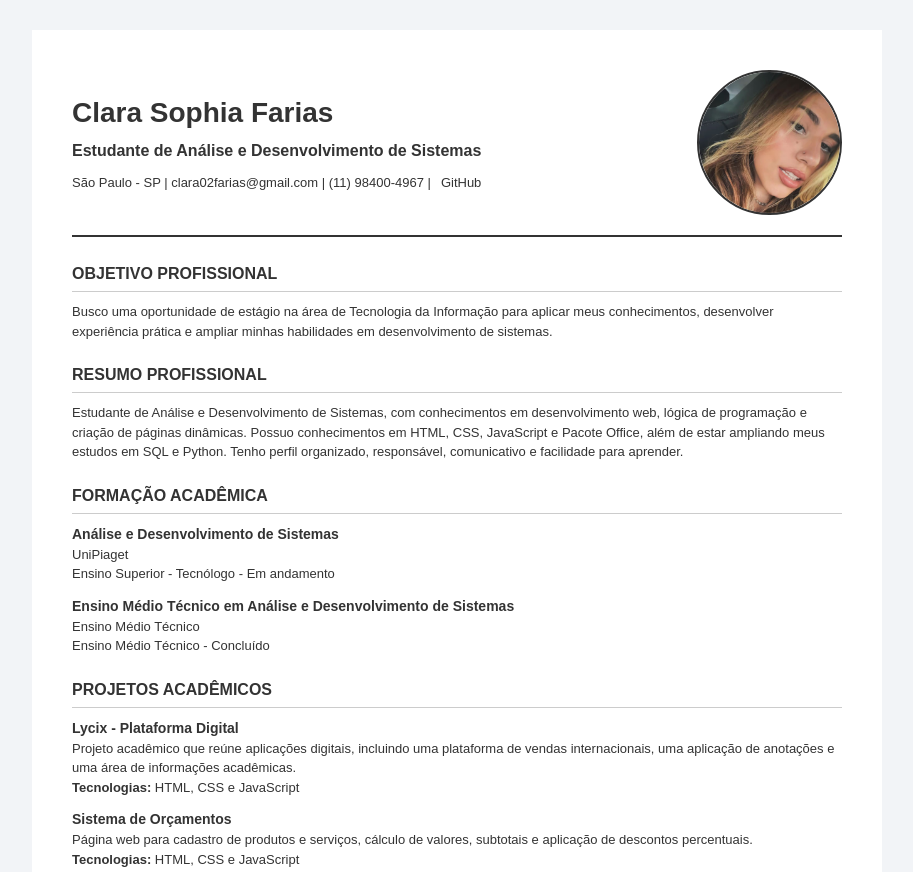
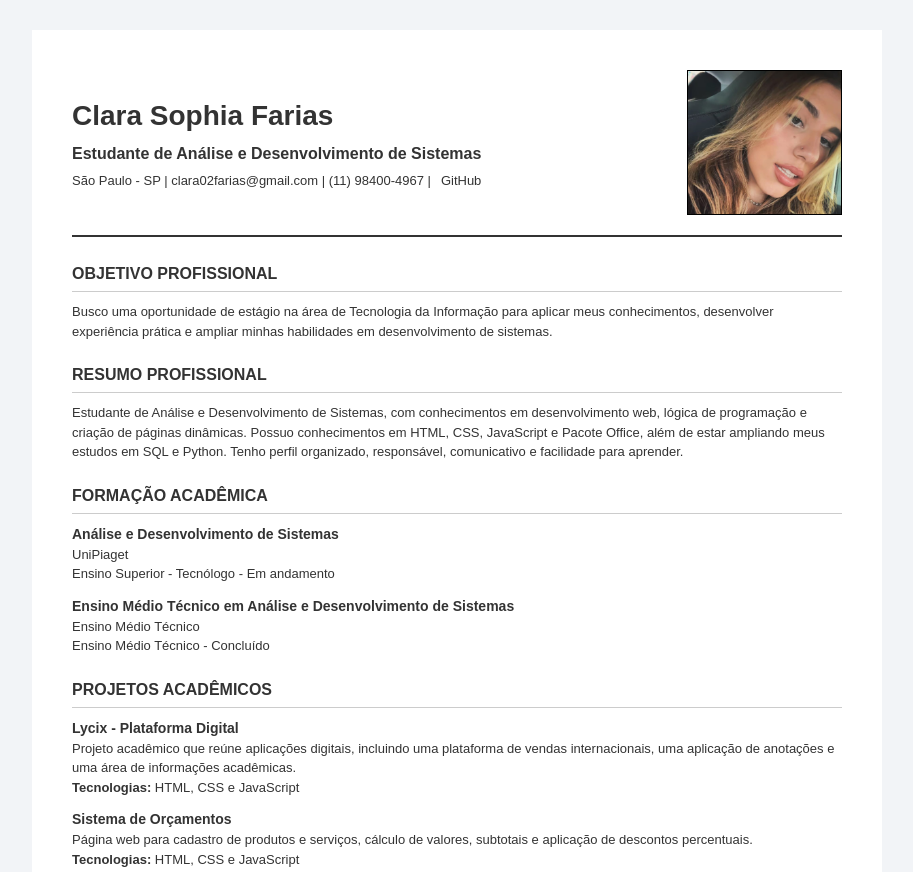
Before and after one commit to ClaraSophia23/CvClara, a plain HTML site: page index.html in a window 1280 px wide. Shown: the top 872 px of the page, without its empty margins (183-1096 px from the left). Drawn offline with Linux system fonts and the light colour scheme.

Commit message:
alteração css

```diff
--- a/style.css
+++ b/style.css
@@ -35,12 +35,12 @@ header {
 }
 
 #foto {
-    width: 145px;
+    width: 155px;
     height: 145px;
-    border-radius: 50%;
+    border-radius: 0;
     object-fit: cover;
-    object-position: 75% 35%;
-    border: 2px solid #333;
+    object-position: 50% 40%;
+    border: 1px solid #000000;
     flex-shrink: 0;
 }
 
@@ -51,7 +51,7 @@ h1 {
 
 header h3 {
     font-size: 16px;
-    margin-bottom: 10px;
+    margin-bottom: 5px;
 }
 
 #contato {
@@ -123,7 +123,7 @@ a:hover {
     }
 
     h1 {
-        font-size: 23px;
+        font-size: 30px;
     }
 }
 
```
